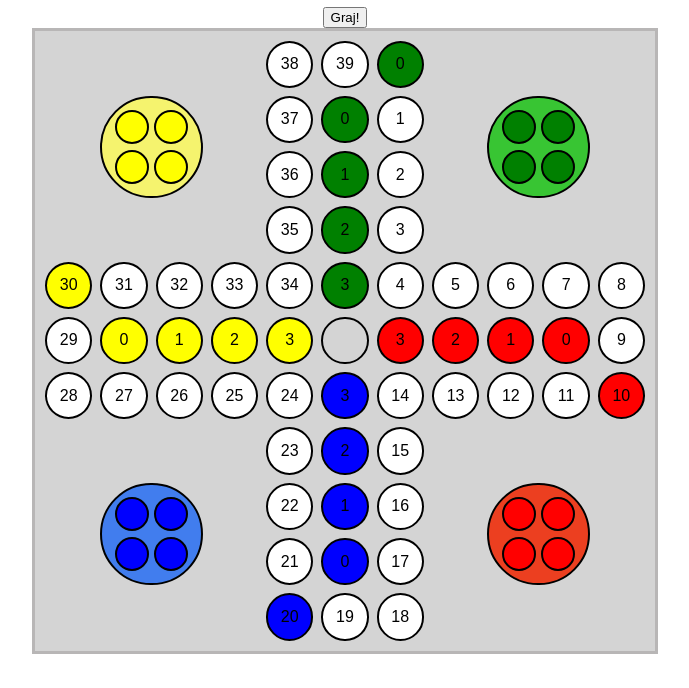
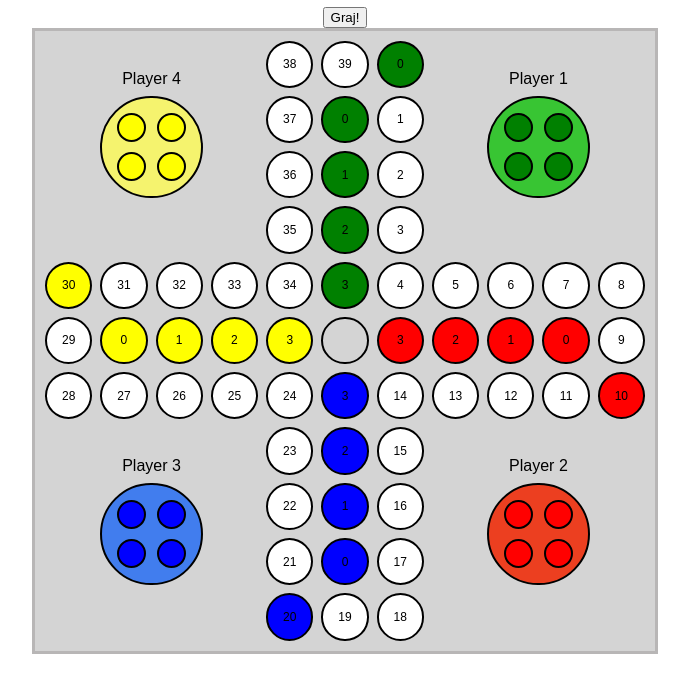
Before and after one commit to CaptainObjective/cc.Chinczyk, a website built with webpack: page index.html in a window 1280 px wide. Shown: the part 112-800 px from the top of the page, without its empty margins (295-984 px from the left). Built offline with nearby package versions, Linux system fonts and the light colour scheme; files whose address does not match are found by name; a web font is replaced by a local one.

Commit message:
Player names

```diff
--- a/index.html
+++ b/index.html
@@ -81,6 +81,12 @@
         <div class="home-area" id="home-area-blue"></div>
         <div class="home-area" id="home-area-yellow"></div>
 
+
+        <div class="player-name" id="player-green">Player 1</div>
+        <div class="player-name" id="player-red">Player 2</div>
+        <div class="player-name" id="player-blue">Player 3</div>
+        <div class="player-name" id="player-yellow">Player 4</div>
+
         <div class="facebox"></div>
       </div>
     </div>
--- a/src/Pawn.js
+++ b/src/Pawn.js
@@ -19,10 +19,10 @@ class Pawn {
       this.position = this.position - diceRoll;
       this.diceRollSum = this.diceRollSum - diceRoll;
       from = this.position;
-      console.log('Wyrzuciłeś za dużo!')
+      console.log('Wyrzuciłeś za dużo!');
     }
     // Próba wejścia na zajęte miesjce w bazie
-    else if (this.diceRollSum > 39 && this.diceRollSum < 44 && document.getElementById(`finish-${String(this.color)}-${this.diceRollSum % 10}`).children.length > 0){
+    else if (this.diceRollSum > 39 && this.diceRollSum < 44 && document.getElementById(`finish-${String(this.color)}-${this.diceRollSum % 10}`).children.length > 0) {
       this.position = this.position - diceRoll;
       this.diceRollSum = this.diceRollSum - diceRoll;
       from = this.position;
--- a/style.css
+++ b/style.css
@@ -35,14 +35,14 @@ h1 {
   background: #d4d4d4;
   grid-gap: 8px;
   grid-template-areas:
-    '.. .. .. .. di dj aa .. .. .. ..'
+    '.. py py .. di dj aa .. pg pg ..'
     '.. hy hy .. dh a1 ab .. hg hg ..'
     '.. hy hy .. dg a2 ac .. hg hg ..'
     '.. .. .. .. df a3 ad .. .. .. ..'
     'da db dc dd de a4 ae af ag ah ai'
     'cj d1 d2 d3 d4 ff b4 b3 b2 b1 aj'
     'ci ch cg cf ce c4 be bd bc bb ba'
-    '.. .. .. .. cd c3 bf .. .. .. ..'
+    '.. pb pb .. cd c3 bf .. pr pr ..'
     '.. hb hb .. cc c2 bg .. hr hr ..'
     '.. hb hb .. cb c1 bh .. hr hr ..'
     '.. .. .. .. ca bj bi .. .. .. ..';
@@ -50,6 +50,7 @@ h1 {
   grid-template-rows: repeat(11, 1fr);
   padding: 10px;
   border: 3px #b8b6b6 solid;
+  font-size: 12px;
 }
 
 .field {
@@ -61,13 +62,11 @@ h1 {
   align-items: center;
 }
 
-.facebox {
-  grid-area: ff;
-  background-image: url('img/6l71.jpg');
-  background-size: cover;
-  background-position: center;
-  border-radius: 50%;
-  border: 2px #000000 solid;
+.player-name {
+  display: flex;
+  justify-content:center;
+  align-items: flex-end;
+  font-size: 16px;
 }
 
 .start-green {
@@ -96,6 +95,8 @@ h1 {
   background-color: var(--yellow);
 }
 
+/*HOME AREA*/
+
 .home-area {
   display: grid;
   grid-template-columns: 1fr 1fr;
@@ -120,12 +121,11 @@ h1 {
   background-color: #f5f36e;
 }
 
-
 /* PAWNS*/
 
 .pawn {
-  width: 30px;
-  height: 30px;
+  width: 25px;
+  height: 25px;
   border-radius: 50%;
   border: 2px #000000 solid;
 }
@@ -148,7 +148,33 @@ h1 {
   position: absolute;
 }
 
+.facebox {
+  grid-area: ff;
+  background-image: url('img/6l71.jpg');
+  background-size: cover;
+  background-position: center;
+  border-radius: 50%;
+  border: 2px #000000 solid;
+}
+
 /* GRID MAPPING */
+
+#player-yellow {
+  grid-area: py;
+}
+
+#player-green {
+  grid-area: pg;
+}
+
+#player-red {
+  grid-area: pr;
+}
+
+#player-blue {
+  grid-area: pb;
+}
+
 
 #home-area-green {
   grid-area: hg;
```
